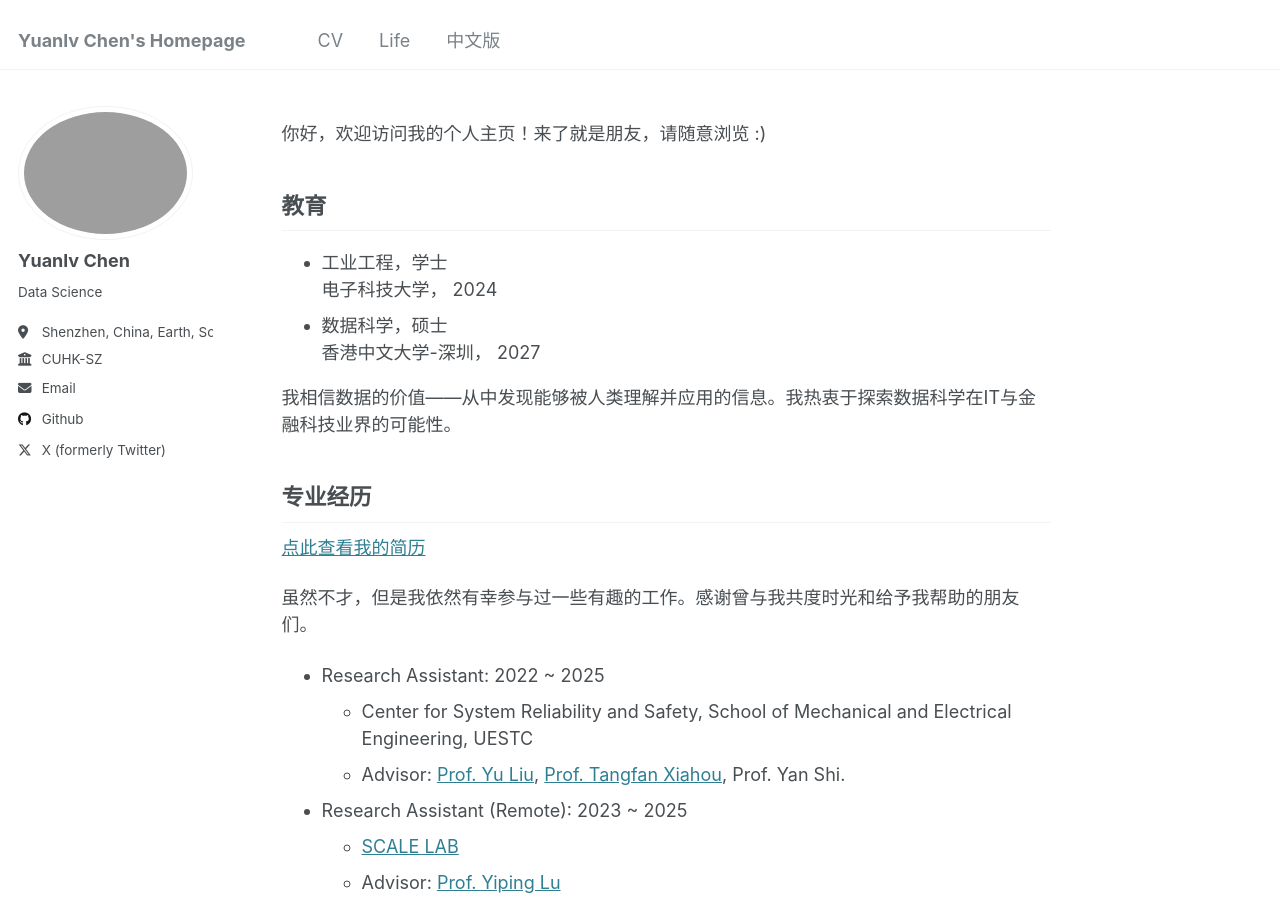
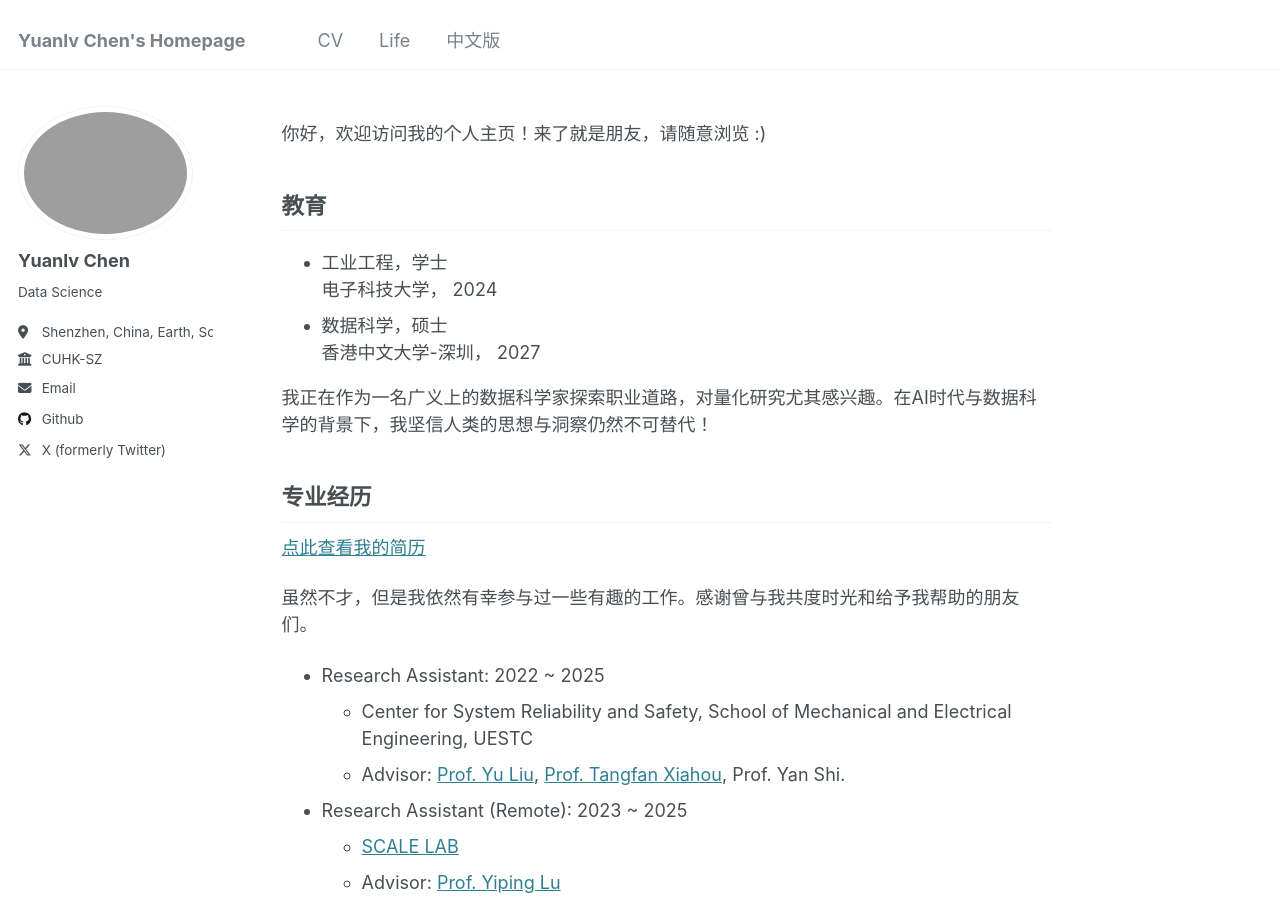
Before and after one commit to YLchen22/YLchen22.github.io, a Jekyll site: the page built from _pages/pages-zh.md, in a window 1280 px wide and 900 px high. Built offline with Jekyll 4.4.1, drawn with Linux system fonts in a browser that asks for light colours.

Commit message:
Update pages-zh.md

```diff
--- a/_pages/pages-zh.md
+++ b/_pages/pages-zh.md
@@ -13,7 +13,7 @@ redirect_from:
 * 工业工程，学士 <br> 电子科技大学， 2024
 * 数据科学，硕士 <br> 香港中文大学-深圳， 2027
 
-我相信数据的价值——从中发现能够被人类理解并应用的信息。我热衷于探索数据科学在IT与金融科技业界的可能性。
+我正在作为一名广义上的数据科学家探索职业道路，对量化研究尤其感兴趣。在AI时代与数据科学的背景下，我坚信人类的思想与洞察仍然不可替代！
 
 专业经历
 ------
```
